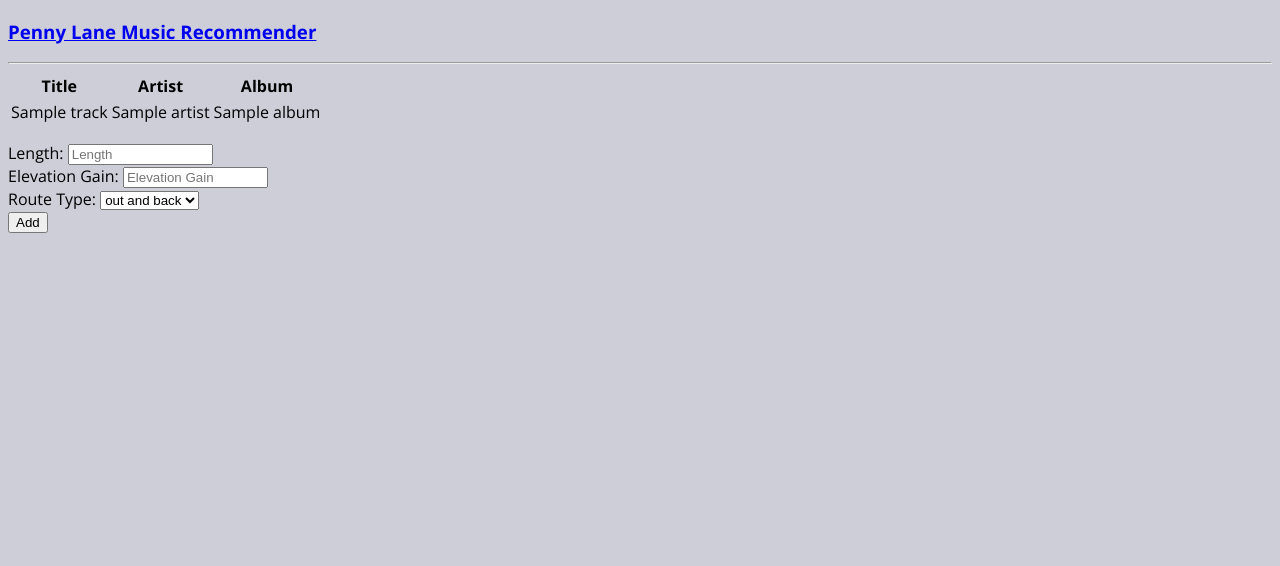
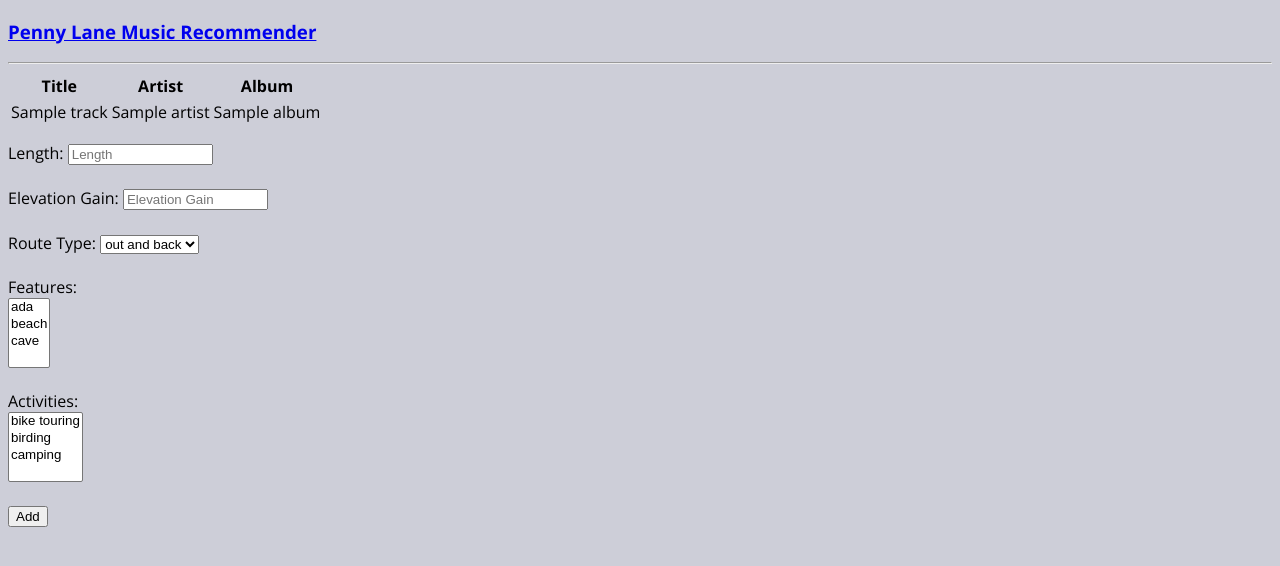
Before and after one commit to MSIA/2021-msia423-chang-christina-project, a Flask app: template app/templates/index.html in a window 1280 px wide. Shown: the top 566 px of the page. Run offline with Flask 2, Linux system fonts and the light colour scheme; the template is opened without the code that fills it: most values are stand-ins (such as "Sample title", 1, 10 or a date in 2020); parts of the project's set-up code (start-up, migrations or seed data) failed here and were passed over.

Commit message:
Add multiple selection boxes to flask app

```diff
--- a/app.py
+++ b/app.py
@@ -35,13 +35,18 @@ def home():
         length = request.form['length']
         elevation_gain = request.form['elevation_gain']
         route_type = request.form['route_type']
-        url_for_post = url_for('my_template', length=length, elevation_gain=elevation_gain, route_type=route_type)
+        # features = request.form['features']
+        # activities = request.form['activities']
+        features = request.form.getlist('features')
+        activities = request.form.getlist('activities')
+        url_for_post = url_for('my_template', length=length, elevation_gain=elevation_gain, route_type=route_type,
+                               features=features, activities=activities)
         return redirect(url_for_post)
 
 
-@app.route('/my_template/<length>/<elevation_gain>/<route_type>', methods=['GET', 'POST'])
-def my_template(length, elevation_gain, route_type):
-    return str(length) + str(elevation_gain) + route_type
+@app.route('/my_template/<length>/<elevation_gain>/<route_type>/<features>/<activities>', methods=['GET', 'POST'])
+def my_template(length, elevation_gain, route_type, features, activities):
+    return str(length) + str(elevation_gain) + route_type + features + activities
     # return render_template('index.html')
 
 
--- a/app/templates/index.html
+++ b/app/templates/index.html
@@ -7,7 +7,7 @@
 
 <body>
     <h3>
-         <a href = "{{ url_for('my_template',length='0',elevation_gain='0',route_type='route') }}">Penny Lane Music Recommender</a>
+         <a href = "{{ url_for('my_template',length='0',elevation_gain='0',route_type='route',features='features',activities='activities') }}">Penny Lane Music Recommender</a>
     </h3>
 
     <hr/>
@@ -35,8 +35,10 @@
         <label for="length">Length:</label>
         <input type=text size=15 name=length placeholder="Length">
         <br />
+        <br />
         <label for="elevation_gain">Elevation Gain:</label>
         <input type=text size=15 name=elevation_gain placeholder="Elevation Gain">
+        <br />
         <br />
         <label for="route_type">Route Type:</label>
         <select name="route_type", id="route_type">
@@ -45,6 +47,25 @@
             <option value="loop">loop</option>
         </select>
         <br />
+        <br />
+        <label for="features">Features:</label>
+        <br />
+        <select name="features", id="features" multiple>
+            <option value="ada">ada</option>
+            <option value="beach">beach</option>
+            <option value="cave">cave</option>
+        </select>
+        <br />
+        <br />
+        <label for="activities">Activities:</label>
+        <br />
+        <select name="activities", id="activities" multiple>
+            <option value="bike_touring">bike touring</option>
+            <option value="birding">birding</option>
+            <option value="camping">camping</option>
+        </select>
+        <br />
+        <br />
         <input type=submit value=Add>
       </dl>
     </form>
```
